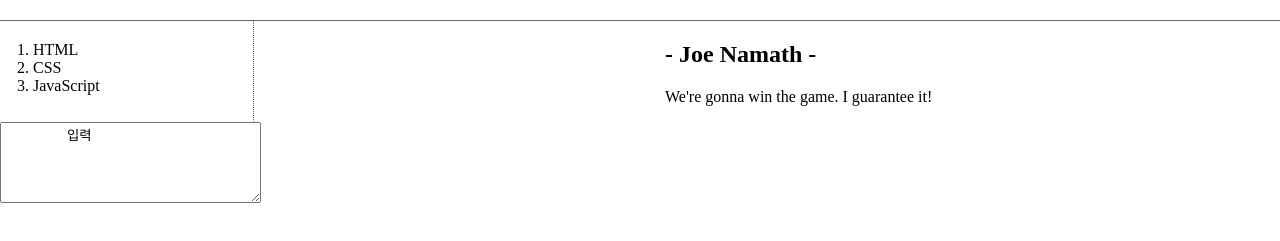
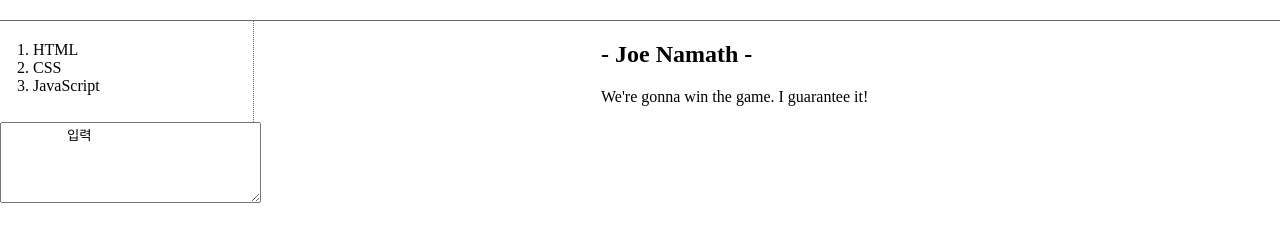
Before and after one commit to hoseon178/Web2, a plain HTML site: page index.html in a window 1280 px wide. Shown: the part 85-326 px from the top of the page. Drawn offline with Linux system fonts and the light colour scheme.

Commit message:
Update style.css

```diff
--- a/style.css
+++ b/style.css
@@ -20,7 +20,7 @@
     }
     #grid{
       display: grid;
-      grid-template-columns: 50% 1fr;
+      grid-template-columns: 45% 1fr;
     }
     #grid ol{
       padding-left:33px;
```
